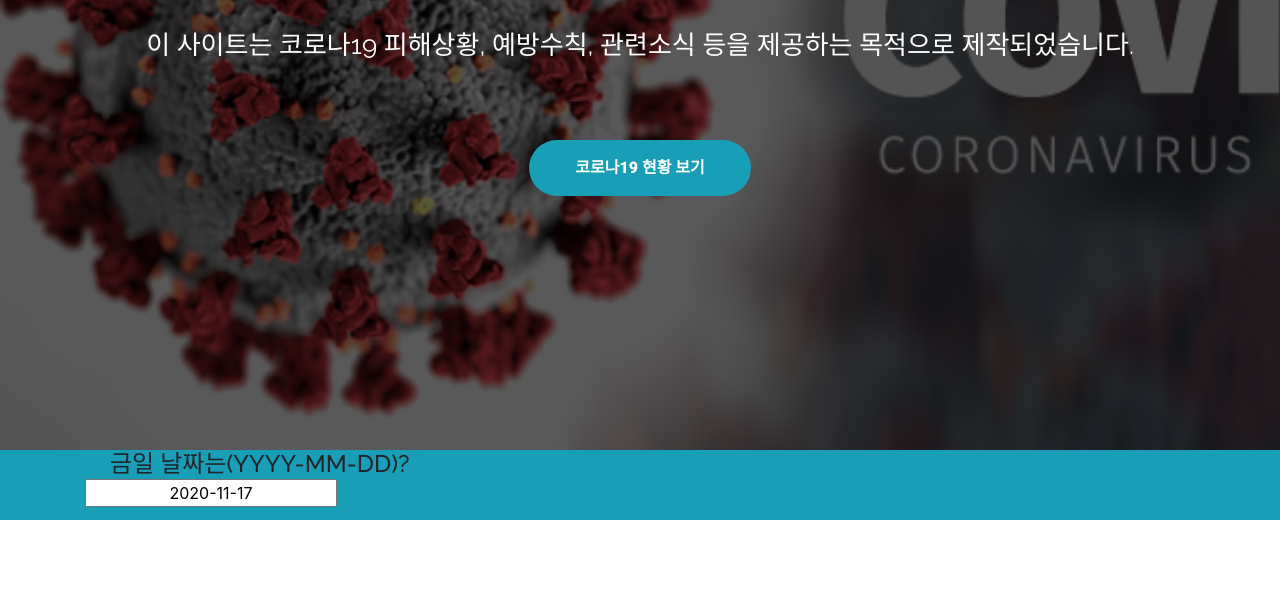
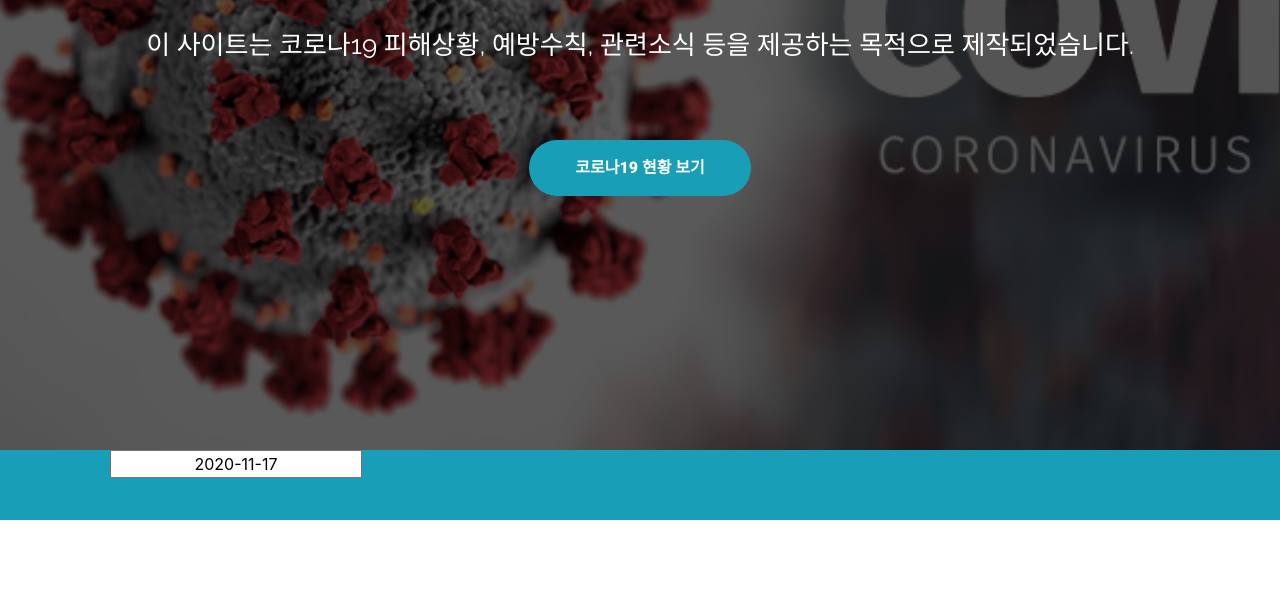
Before and after one commit to pmy02/covid-19, a plain HTML site: page index.html in a window 1280 px wide. Shown: the part 350-952 px from the top of the page. Drawn offline with Linux system fonts and the light colour scheme.

Commit message:
Update index.html

```diff
--- a/index.html
+++ b/index.html
@@ -110,7 +110,6 @@
 
       <nav id="nav-menu-container">
         <ul class="nav-menu">
-          <h3>금일 날짜는(YYYY-MM-DD)?</h3>
           <input type="text" id="toYmd" style="text-align:center;"/>
         </ul>
       </nav>
```
